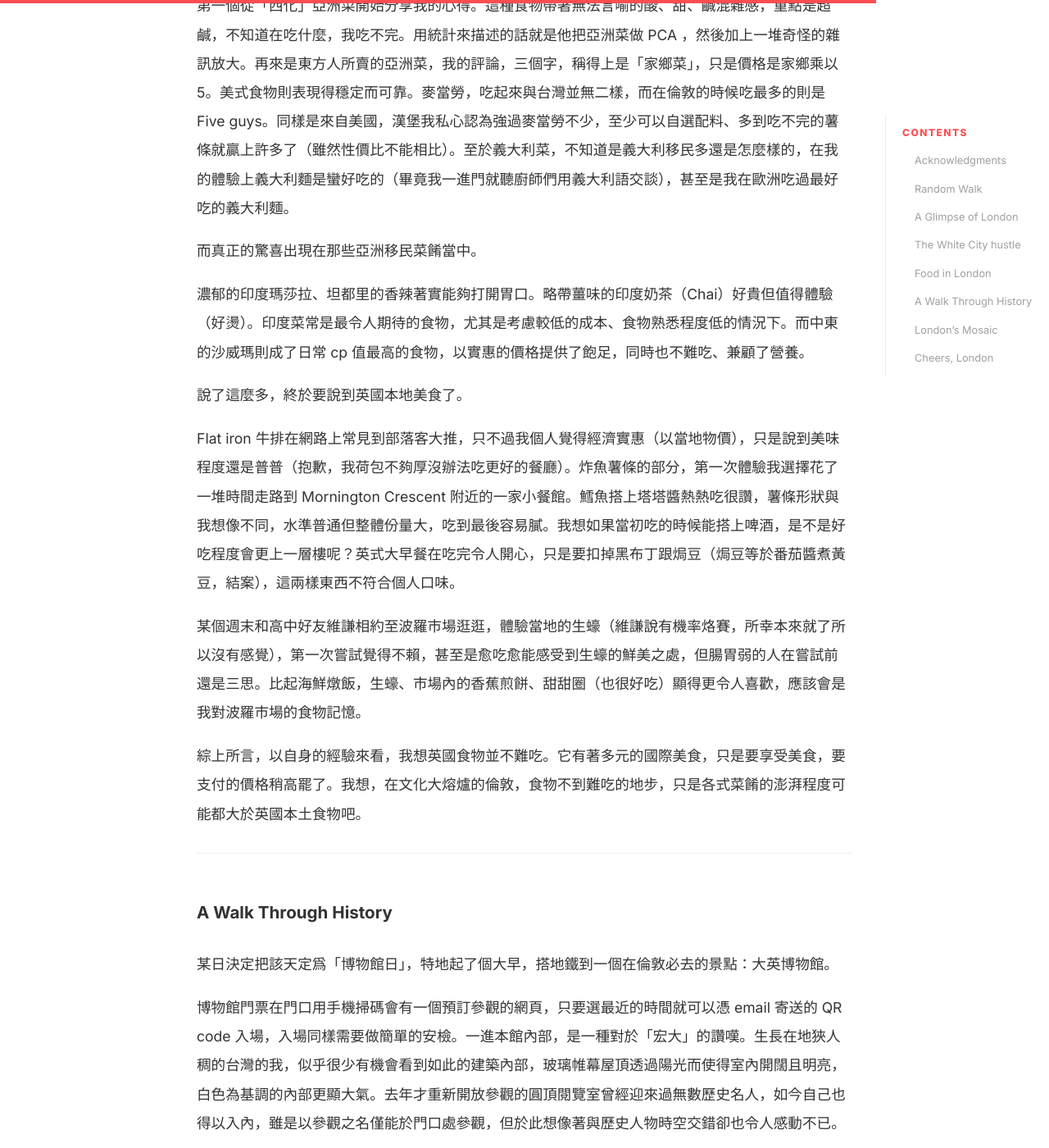
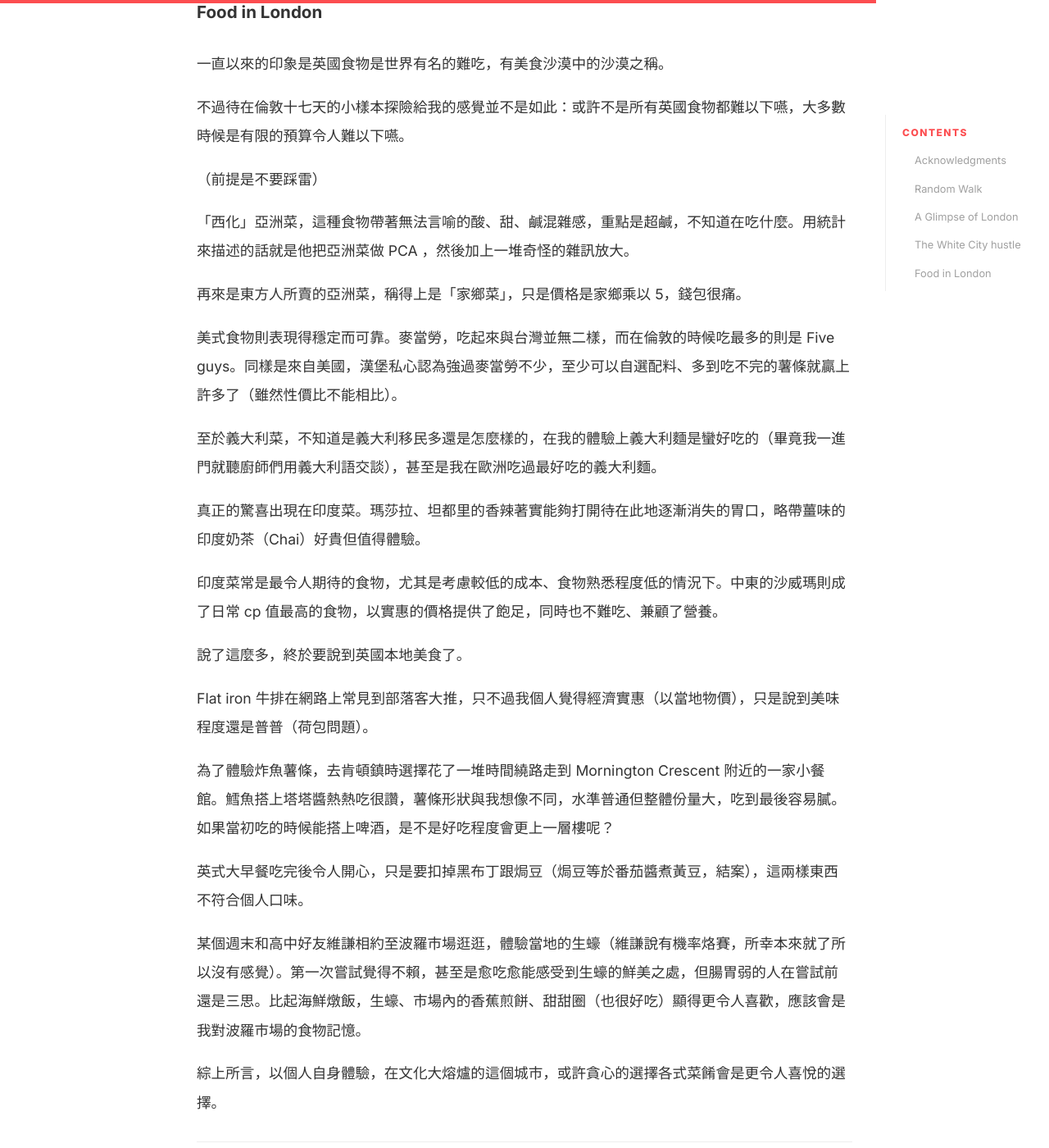
Before and after one commit to jingzhong1011/jingzhong1011.github.io, a Jekyll site: the page built from _posts/2025-04-22-europe-1.md, in a window 1280 px wide and 1400 px high, scrolled down 3778 px. Shown: the whole window at 82% size. Built offline with Jekyll 4.4.1, drawn with Linux system fonts in a browser that asks for light colours; some of the changed text lies outside the part shown.

Commit message:
posts edited

```diff
--- a/_posts/2025-04-22-europe-1.md
+++ b/_posts/2025-04-22-europe-1.md
@@ -16,31 +16,39 @@ tags: [Life]
 
 這次的機會其實是在當兵時老師們透過電子郵件往來討論而成的。非常幸運可以得到這種機會，並且在這次的經驗得到有別於在台灣以往認知，不一樣的觀點及體驗。
 
+不得不提的是，這趟旅行很大程度地影響了我接下來一年的決定，雖然仍未找出答案。
+
 ---
 
 ### Random Walk
 
-當初在訂機票時只有決定去回程地點與時間，除了倫敦帝國學院訪問計劃之外，我只定下了在落地倫敦 26 天後從布拉格回台這件事。
+當初在訂機票時只有決定去回程地點與時間，除了在 Imperial 的計劃之外，我只定下了在落地倫敦 26 天後從布拉格回台這件事。
 
-說來荒唐，在要從倫敦離開的前三天，我才決定接下來要待在德國（斯圖加特、慕尼黑）、捷克（布拉格），並且一口氣把住宿、機票、火車票搞定。但其實原本的計劃應該會是去巴黎一趟（歐洲之星好貴）、可能阿姆斯特丹、也許比利時，甚至回程可能要退票改由其他地方回台，跑去美國再回台灣之類的瘋狂構想，只是後來看看銀行帳戶的餘額只能作罷。沒有了事前準備，這趟沒有目的的旅行，本質上就是我把自己丟到一個我根本沒去過的地方，隨著當下的判斷決定該去哪裡，某種程度上像是在流浪。或許你可以說他是一種隨機漫步（Random Walk, RW），下一個點由現今的點所決定。
+說來荒唐，在要從倫敦離開的前三天，我才躺在 airbnb 的床上決定接下來要一路向東，途經德國的兩座城市（斯圖加特、慕尼黑）。
+
+原本的計劃應該會是去巴黎一趟，一圓羅浮宮的夢想；可能會是阿姆斯特丹，恰逢花海季；也許會是布魯塞爾，順道到魯汶找朋友，或許再一嚐薯條與啤酒；甚至可能要退掉回程票改道美國再回台灣之類的瘋狂構想，只是後來看看銀行帳戶的餘額只能作罷。
+
+沒有了事前準備，這趟沒有目的的旅行，本質上就是我把自己丟到一個我根本沒去過的地方，隨著當下的判斷決定該去哪裡，某種程度上像是在流浪。或許你可以說他是一種隨機漫步（Random Walk, RW），下一個點由現今的點所決定。
 
 但人生不就是這樣嗎？
 
-我一直是習慣計劃的人，但是在畢業、當兵後有時不禁會懷疑到底要對多遠的未來進行規劃？我想便是如此才顯得這趟旅程對我來說是一種特殊的體驗，也對我的思考方式造成影響。
+我一直是習慣計劃的人，但是在畢業、當兵後有時不禁會懷疑到底要對多遠的未來進行規劃？我想便是如此才顯得這趟旅程對我來說是一種特殊的體驗。
 
 ---
 
 ### A Glimpse of London
 
-初入倫敦是從希斯洛機場，隨著轉運人潮搭上伊麗莎白線（Elizabeth line）往倫敦市區，前往 Airbnb 住處。
+初入倫敦是從希斯洛機場，空氣是未知的味道。一路隨著轉運人潮搭上伊麗莎白線（Elizabeth line）往倫敦市區，前往 Airbnb 住處。
 
 從阿克頓主線車站（Acton Main Line）下車後，對這塊土地的第一印象是路旁粉色的櫻花、紅磚砌成的雙層樓房以及乾冷的空氣。拖著行李走著，柏油路、天橋、顛簸的石板路，沿路的泥土氣味隨著深入住宅區而鑽入鼻腔，這是我對這個地方的第一印象。
 
 第二天搭了地鐵到西敏站（Westminster），從地鐵站出站，映入眼簾的是世界聞名的大笨鐘。鐘塔與國會大廈整體建築群雄偉異常，是生活在地狹人稠台灣不曾感受過的滂沱之感。以節狀骨架向上延伸為尖塔的歌德復興式建築，以及大笨鐘上繁瑣的金色裝飾，是倫敦最具標誌性的象徵。
 
-向泰晤士河的方向走去，從西敏橋（Westminster Bridge）上可以遠望倫敦眼（Loondon Eye），橋上道路不時有紅色雙層巴士經過，這一幕可以說是經典：大眾扁平化印象中的倫敦。走過西敏橋到對岸的河堤旁的圍牆，牆上滿是一顆顆的愛心，看來格具風情。但知道這些愛心是為了紀念在 COVID 疫情間因病去世的人後，意義便完全不同了，它們代表的是一顆顆令人破碎的心、破碎的家庭與無止盡的思念。回過頭往西敏寺（Westminster Abbey）走，經過安全檢查後購票入內。參觀路線由祭壇、禮拜堂、墓碑、棺木、各式裝飾等交錯而成，肅穆、莊重卻又華麗。我不斷尋找著各方名人埋葬於此的墓碑，一邊看著一旁雕刻精細的棺木、雕像與裝飾，心裡總是有些異樣的感覺。畢竟逛墓園對我這個亞洲人來說還是不太熟悉。
+向泰晤士河的方向走去，從西敏橋（Westminster Bridge）上可以遠望倫敦眼（Loondon Eye），橋上道路不時有紅色雙層巴士經過，這一幕可以說是經典：大眾扁平化印象中的倫敦。走過西敏橋到對岸的河堤旁的圍牆，牆上滿是一顆顆的愛心，看來格具風情。但知道這些愛心是為了紀念在 COVID 疫情間因病去世的人後，意義便完全不同了，它們代表的是一顆顆令人破碎的心、破碎的家庭與無止盡的思念。
 
-我覺得很有趣的一件事是，教堂內部好似切割成一個個小區域，像是海報展一樣，不同類型的棺木、裝飾、銘文散落於各處，各式不同個性的裝飾代表著不同成就、性格之人，這也使得逛起來令人格外驚喜與敬仰。
+回過頭往西敏寺（Westminster Abbey）走，經過安全檢查後購票入內。參觀路線由祭壇、禮拜堂、墓碑、棺木、各式裝飾等交錯而成，肅穆、莊重卻又華麗。我不斷尋找著各方名人埋葬於此的墓碑，一邊看著一旁雕刻精細的棺木、雕像與裝飾，心裡總是有些異樣的感覺。畢竟逛墓園對我這個亞洲人來說還是不太熟悉。
+
+覺得很有趣的一件事是教堂內部好似切割成一個個小區域，像是海報展一樣，不同類型的棺木、裝飾、銘文散落於各處，各式不同個性的裝飾代表著不同成就、性格之人，這也使得逛起來令人格外驚喜與敬仰。
 
 ---
 ### The White City hustle
@@ -57,45 +65,41 @@ tags: [Life]
 
 老實說我到訪的時間並不是特別好，他們正要準備開始新的一份研究計劃，所以有些忙碌（同事說的）。不過在與台灣相比來得更短的工作時間之內，可以得到更密集、專注的工作成果（扣除去泡咖啡、small talk 等等的時間），我想這可能也是值得令人反思的事吧。
 
-（再於此感謝所有同事的照顧與友善，能和你們相處兩週，這段時間真的很棒！）
+（再於此感謝所有人的照顧與友善，能和你們相處兩週，這段時間真的很酷很棒！）
 
 ---
 ### Food in London
 
-It is often said that，英國食物難吃應該是世界有名的，有美食沙漠之稱。然而，十七天的小樣本探險給我的感覺是：或許不是所有英國食物都難以下嚥，大多數時候是有限的預算令人難以下嚥。
+一直以來的印象是英國食物是世界有名的難吃，有美食沙漠中的沙漠之稱。
 
-啊，但前提是不要踩雷吧。
+不過待在倫敦十七天的小樣本探險給我的感覺並不是如此：或許不是所有英國食物都難以下嚥，大多數時候是有限的預算令人難以下嚥。
 
-第一個從「西化」亞洲菜開始分享我的心得。這種食物帶著無法言喻的酸、甜、鹹混雜感，重點是超鹹，不知道在吃什麼，我吃不完。用統計來描述的話就是他把亞洲菜做 PCA ，然後加上一堆奇怪的雜訊放大。再來是東方人所賣的亞洲菜，我的評論，三個字，稱得上是「家鄉菜」，只是價格是家鄉乘以5。美式食物則表現得穩定而可靠。麥當勞，吃起來與台灣並無二樣，而在倫敦的時候吃最多的則是 Five guys。同樣是來自美國，漢堡我私心認為強過麥當勞不少，至少可以自選配料、多到吃不完的薯條就贏上許多了（雖然性價比不能相比）。至於義大利菜，不知道是義大利移民多還是怎麼樣的，在我的體驗上義大利麵是蠻好吃的（畢竟我一進門就聽廚師們用義大利語交談），甚至是我在歐洲吃過最好吃的義大利麵。
+（前提是不要踩雷）
 
-而真正的驚喜出現在那些亞洲移民菜餚當中。
+「西化」亞洲菜，這種食物帶著無法言喻的酸、甜、鹹混雜感，重點是超鹹，不知道在吃什麼。用統計來描述的話就是他把亞洲菜做 PCA ，然後加上一堆奇怪的雜訊放大。
 
-濃郁的印度瑪莎拉、坦都里的香辣著實能夠打開胃口。略帶薑味的印度奶茶（Chai）好貴但值得體驗（好燙）。印度菜常是最令人期待的食物，尤其是考慮較低的成本、食物熟悉程度低的情況下。而中東的沙威瑪則成了日常 cp 值最高的食物，以實惠的價格提供了飽足，同時也不難吃、兼顧了營養。
+再來是東方人所賣的亞洲菜，稱得上是「家鄉菜」，只是價格是家鄉乘以 5，錢包很痛。
+
+美式食物則表現得穩定而可靠。麥當勞，吃起來與台灣並無二樣，而在倫敦的時候吃最多的則是 Five guys。同樣是來自美國，漢堡私心認為強過麥當勞不少，至少可以自選配料、多到吃不完的薯條就贏上許多了（雖然性價比不能相比）。
+
+至於義大利菜，不知道是義大利移民多還是怎麼樣的，在我的體驗上義大利麵是蠻好吃的（畢竟我一進門就聽廚師們用義大利語交談），甚至是我在歐洲吃過最好吃的義大利麵。
+
+真正的驚喜出現在印度菜。瑪莎拉、坦都里的香辣著實能夠打開待在此地逐漸消失的胃口，略帶薑味的印度奶茶（Chai）好貴但值得體驗。
+
+印度菜常是最令人期待的食物，尤其是考慮較低的成本、食物熟悉程度低的情況下。中東的沙威瑪則成了日常 cp 值最高的食物，以實惠的價格提供了飽足，同時也不難吃、兼顧了營養。
 
 說了這麼多，終於要說到英國本地美食了。
 
-Flat iron 牛排在網路上常見到部落客大推，只不過我個人覺得經濟實惠（以當地物價），只是說到美味程度還是普普（抱歉，我荷包不夠厚沒辦法吃更好的餐廳）。炸魚薯條的部分，第一次體驗我選擇花了一堆時間走路到 Mornington Crescent 附近的一家小餐館。鱈魚搭上塔塔醬熱熱吃很讚，薯條形狀與我想像不同，水準普通但整體份量大，吃到最後容易膩。我想如果當初吃的時候能搭上啤酒，是不是好吃程度會更上一層樓呢？英式大早餐在吃完令人開心，只是要扣掉黑布丁跟焗豆（焗豆等於番茄醬煮黃豆，結案），這兩樣東西不符合個人口味。
+Flat iron 牛排在網路上常見到部落客大推，只不過我個人覺得經濟實惠（以當地物價），只是說到美味程度還是普普（荷包問題）。
 
-某個週末和高中好友維謙相約至波羅市場逛逛，體驗當地的生蠔（維謙說有機率烙賽，所幸本來就了所以沒有感覺），第一次嘗試覺得不賴，甚至是愈吃愈能感受到生蠔的鮮美之處，但腸胃弱的人在嘗試前還是三思。比起海鮮燉飯，生蠔、市場內的香蕉煎餅、甜甜圈（也很好吃）顯得更令人喜歡，應該會是我對波羅市場的食物記憶。
+為了體驗炸魚薯條，去肯頓鎮時選擇花了一堆時間繞路走到 Mornington Crescent 附近的一家小餐館。鱈魚搭上塔塔醬熱熱吃很讚，薯條形狀與我想像不同，水準普通但整體份量大，吃到最後容易膩。如果當初吃的時候能搭上啤酒，是不是好吃程度會更上一層樓呢？
 
-綜上所言，以自身的經驗來看，我想英國食物並不難吃。它有著多元的國際美食，只是要享受美食，要支付的價格稍高罷了。我想，在文化大熔爐的倫敦，食物不到難吃的地步，只是各式菜餚的澎湃程度可能都大於英國本土食物吧。
+英式大早餐吃完後令人開心，只是要扣掉黑布丁跟焗豆（焗豆等於番茄醬煮黃豆，結案），這兩樣東西不符合個人口味。
 
----
-### A Walk Through History
+某個週末和高中好友維謙相約至波羅市場逛逛，體驗當地的生蠔（維謙說有機率烙賽，所幸本來就了所以沒有感覺）。第一次嘗試覺得不賴，甚至是愈吃愈能感受到生蠔的鮮美之處，但腸胃弱的人在嘗試前還是三思。比起海鮮燉飯，生蠔、市場內的香蕉煎餅、甜甜圈（也很好吃）顯得更令人喜歡，應該會是我對波羅市場的食物記憶。
 
-某日決定把該天定爲「博物館日」，特地起了個大早，搭地鐵到一個在倫敦必去的景點：大英博物館。
-
-博物館門票在門口用手機掃碼會有一個預訂參觀的網頁，只要選最近的時間就可以憑 email 寄送的 QR code 入場，入場同樣需要做簡單的安檢。一進本館內部，是一種對於「宏大」的讚嘆。生長在地狹人稠的台灣的我，似乎很少有機會看到如此的建築內部，玻璃帷幕屋頂透過陽光而使得室內開闊且明亮，白色為基調的內部更顯大氣。去年才重新開放參觀的圓頂閱覽室曾經迎來過無數歷史名人，如今自己也得以入內，雖是以參觀之名僅能於門口處參觀，但於此想像著與歷史人物時空交錯卻也令人感動不已。
-
-進入展區，老實說我真是走馬看花，因為不這麼做可能也無法在一天內結束行程（一來是我來這裡是為了木乃伊的！）。
-（待編輯）
----
-
-
-### London's Mosaic
+綜上所言，以個人自身體驗，在文化大熔爐的這個城市，或許貪心的選擇各式菜餚會是更令人喜悅的選擇。
 
 ---
 
-### Cheers, London
-
-（待編輯）
+（待編輯，有生之年系列）
--- a/index.html
+++ b/index.html
@@ -4,11 +4,11 @@ title: Home
 ---
 <section class="hero-section">
   <div class="wrapper">
-    <h1 class="hero-title">HELLO, I'M <span class="neon-accent">JING-ZHONG WANG.</span></h1>
+    <h1 class="hero-title">Yes, I'm <span class="neon-accent">Jing-Zhong Wang.</span></h1>
   </div>
   <div class="wrapper">
     <p class="hero-tagline">
-      <span class="accent-glow">Modeling Trends. Visualizing Impacts. Traveler. Basketball player.</span>
+      <span class="accent-glow">This is where I record my thoughts and texts.</span>
     </p>
   </div>
 </section>
```
Also changed, not shown: about/index.html (+9 -8 lines), 2 other files.
